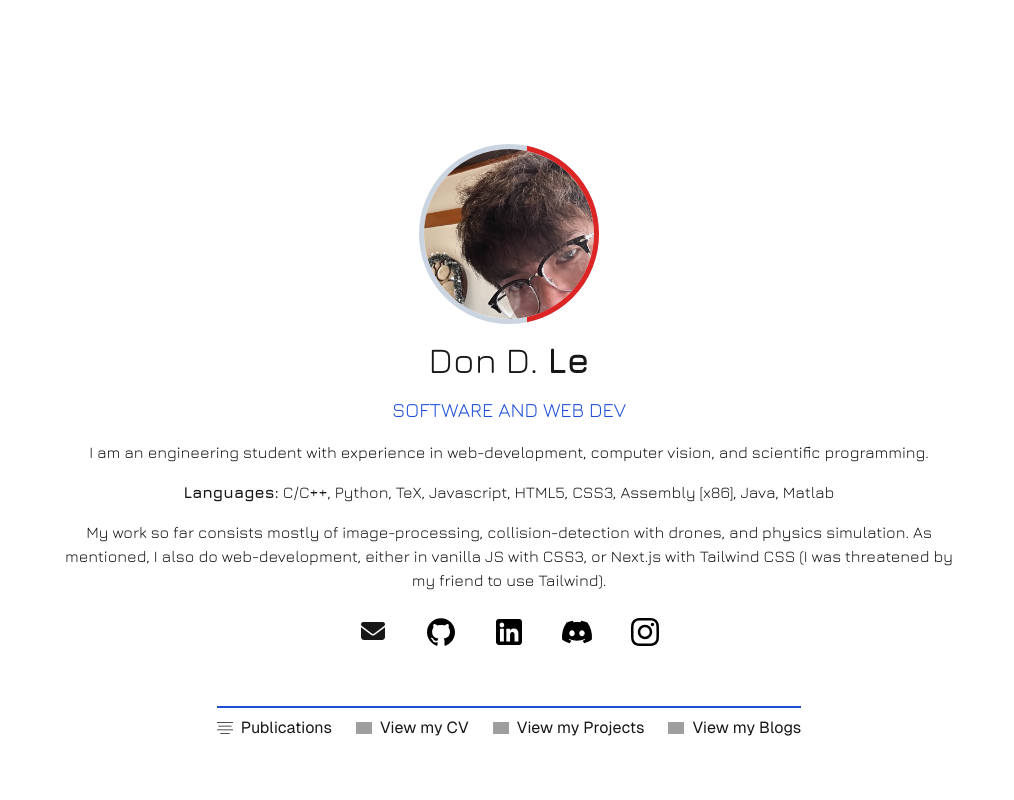
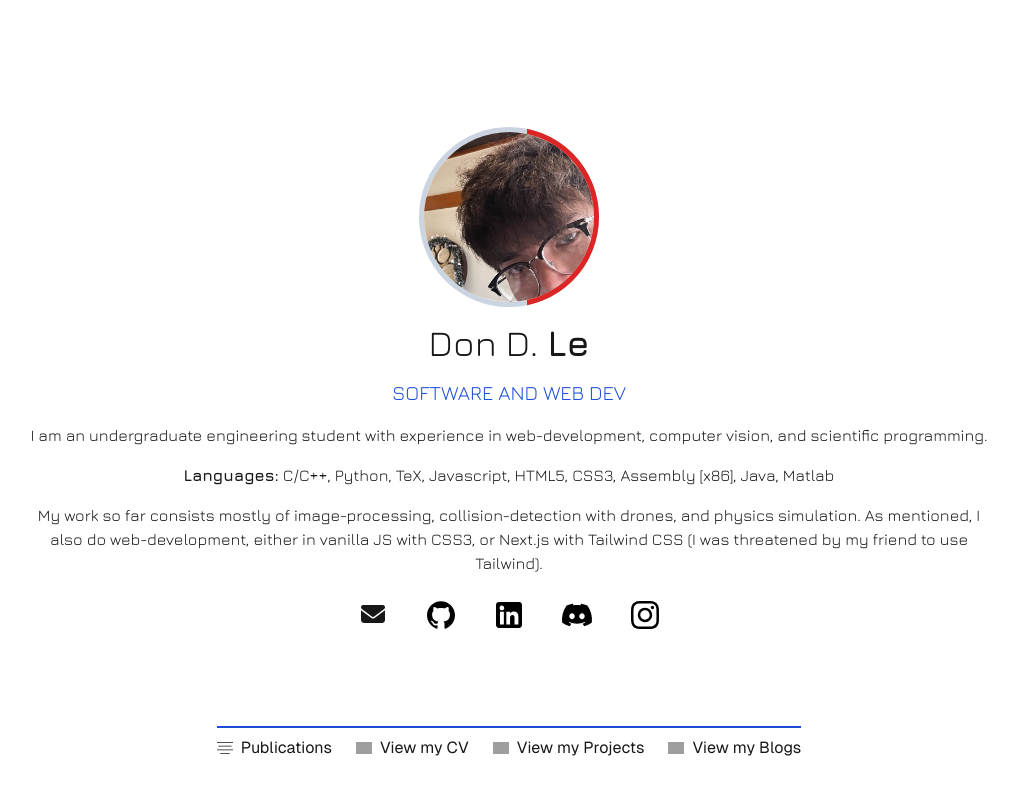
Before and after one commit to hilbertcube/Portfolio, a Next.js app in the folder portfolio/: page / in a window 1280 px wide. Shown: the top 800 px of the page, without its empty margins (131-1145 px from the left). Built offline with nearby package versions, Linux system fonts and the light colour scheme; grey boxes are pictures that could not be loaded.

Commit message:
minor changes

```diff
--- a/portfolio/src/app/globals.css
+++ b/portfolio/src/app/globals.css
@@ -32,25 +32,21 @@
       background: var(--background);
       font-optical-sizing: auto;
       font-weight: normal;
-      animation: fadeInAnimation ease 1.5s;
+      /* animation: fadeInAnimation ease 1.5s;
       animation-iteration-count: 1;
-      animation-fill-mode: forwards;
+      animation-fill-mode: forwards; */
   }
-  @keyframes fadeInAnimation {
+  /* @keyframes fadeInAnimation {
       0% {
           opacity: 0;
       }
       100% {
           opacity: 1;
       }
-  }
+  } */
   p{
     margin-top: 0;
     margin-bottom: 0;
     padding: 0;
-    /* -webkit-hyphens: auto;
-    -moz-hyphens: auto;
-    -ms-hyphens: auto;
-    hyphens: auto; */
   }
 }
--- a/portfolio/src/app/page.js
+++ b/portfolio/src/app/page.js
@@ -61,7 +61,7 @@ export default function Home() {
   return (
     <div className="grid grid-rows-[1fr_auto] min-h-screen">
 
-      <div className="grid grid-rows-[0px_1fr_5px] items-center justify-items-center min-h-screen p-4 pb-20 gap-16 sm:p-20 font-[family-name:var(--font-geist-sans)]">
+      <div className="grid grid-rows-[0px_1fr] items-center justify-items-center min-h-screen p-4 gap-16 sm:p-10 font-[family-name:var(--font-geist-sans)]">
         <main className="flex flex-col gap-4 row-start-2 items-center sm:items-start" id="main">
           <div className="mr-auto ml-auto" data-aos="zoom-in">
           <ProfileImage />
@@ -76,7 +76,7 @@ export default function Home() {
           </div>
 
           <p className="text-center font-Jura mr-auto ml-auto" data-aos="zoom-in">
-          I am an engineering student with experience in web-development, computer vision, and scientific programming.
+            I am an undergraduate engineering student with experience in web-development, computer vision, and scientific programming.
           </p>
 
           <p className="text-center font-Jura mr-auto ml-auto" data-aos="zoom-in">
@@ -116,7 +116,9 @@ export default function Home() {
         <Footer/>
 
       </div>
-    <div className="bg-black text-white items-center justify-items-center p-4 pt-20 pb-20 sm:p-20 font-[family-name:var(--font-geist-sans)]">
+
+
+      <div id="experience" className="bg-black text-white items-center justify-items-center p-4 pt-20 pb-20 sm:p-20 font-[family-name:var(--font-geist-sans)]">
         <div id="projects" className="text-center font-Jura mr-auto ml-auto text-5xl mt-5 mb-14">Projects and Experience</div>
 
         <div className="">
@@ -129,6 +131,8 @@ export default function Home() {
 
 
       </div>
+
+
       <footer className="bg-black text-center text-white font-Jura pb-6">Made with Next, Tailwind, and AOS  •  <a target="_blank" className="hover:text-blue-300" href="https://github.com/Continuum3416/Portfolio">Github</a></footer>
     </div>
 
--- a/portfolio/src/app/publications/page.js
+++ b/portfolio/src/app/publications/page.js
@@ -23,9 +23,9 @@ export default function Home() {
   ]);
 
   return (
-    <div className="grid grid-rows-[1fr_auto] min-h-screen">
+    <div className="grid grid-rows-[1fr] min-h-screen">
       {/*className="grid grid-rows-[auto_1fr_auto] items-start justify-items-center min-h-screen p-4 pb-20 gap-16 sm:p-10 font-[family-name:var(--font-geist-sans)]"*/}
-      <div className="grid grid-rows-[auto_1fr_auto] items-start justify-items-center min-h-screen p-4 pb-20 gap-16 sm:p-10 font-[family-name:var(--font-geist-sans)]">
+      <div className="grid grid-rows-[auto_1fr_auto] items-start justify-items-center min-h-screen p-4 gap-16 sm:p-10 font-[family-name:var(--font-geist-sans)]">
         <main className="flex flex-col gap-4 row-start-2 items-center sm:items-start" id="main">
           <div className="p-2 sm:p-4 font-Jura w-full mr-auto ml-auto ms:w-9/12">
             <h1 className="text-2xl font-bold mb-4">Publications</h1>
```
Also changed, not shown: 1 other file (tests, documents, lock files or other folders). Lines whose indentation alone changed are shown as unchanged.
